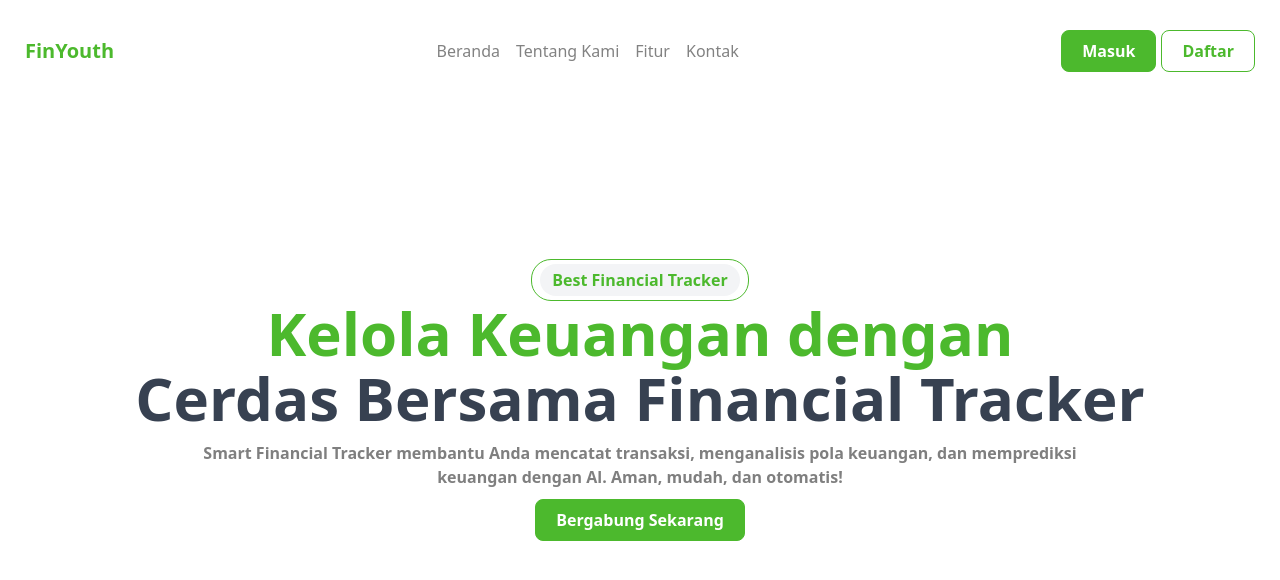
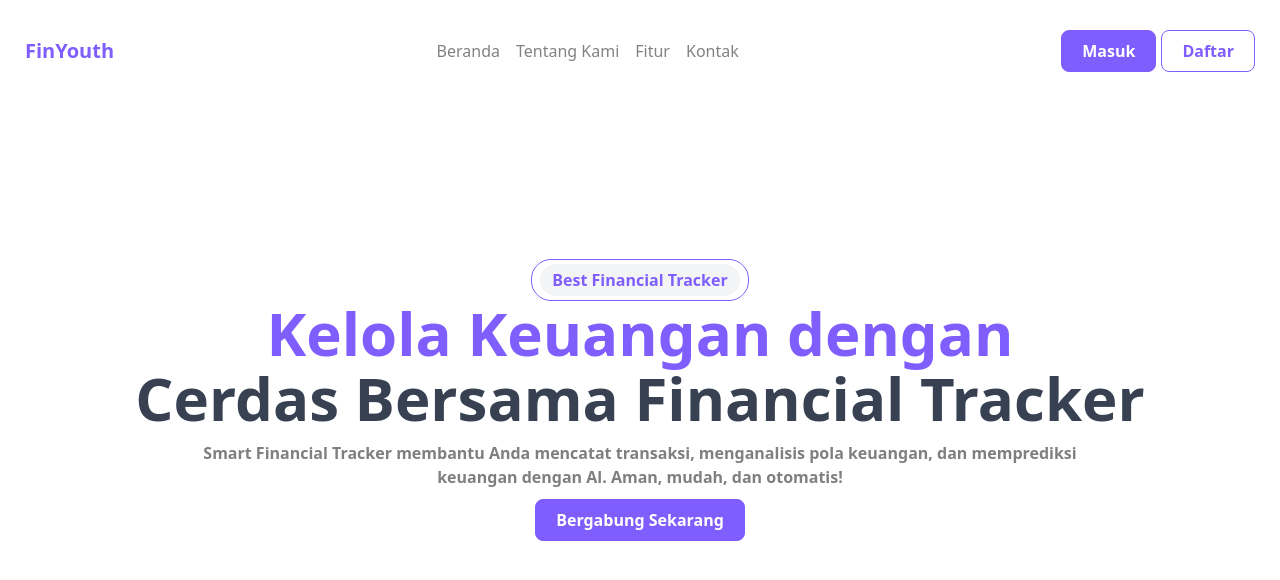
Before and after one commit to Randi-95/capstone2, a React (Vite) app: page / in a window 1280 px wide. Shown: the top 580 px of the page. Built offline with nearby package versions, Linux system fonts and the light colour scheme.

Commit message:
ganti warna

```diff
--- a/component/fragments/home.jsx
+++ b/component/fragments/home.jsx
@@ -6,17 +6,17 @@ export const Home = (props) => {
     return (
         <div className="home w-full h-screen flex flex-col items-center justify-center">
             <div className="title">
-                <button className="bg-white py-1 px-2 border border-[#4CB92D] rounded-[20px]"><p className="text-[#4CB92D] font-[600] py-1 px-3 bg-gray-100 rounded-[20px]">Best Financial Tracker</p></button>
+                <button className="bg-white py-1 px-2 border border-[#7f5efd] rounded-[20px]"><p className="text-[#7f5efd] font-[600] py-1 px-3 bg-gray-100 rounded-[20px]">Best Financial Tracker</p></button>
             </div>
             <div className="content flex flex-col justify-center ">
-                <p className="text-[60px] leading-[65px]  text-center  font-[600] text-[#374151]"><span className="text-[#4CB92D]">Kelola Keuangan dengan</span> <br /> Cerdas Bersama Financial Tracker </p>
+                <p className="text-[60px] leading-[65px]  text-center  font-[600] text-[#374151]"><span className="text-[#7f5efd]">Kelola Keuangan dengan</span> <br /> Cerdas Bersama Financial Tracker </p>
                 <span className="flex justify-center mt-[10px]">
                     <p className="w-[70%] font-[600] text-center text-[#7F7F7F]">Smart Financial Tracker membantu Anda mencatat transaksi, menganalisis pola keuangan, dan memprediksi keuangan dengan Al.
                     Aman, mudah, dan otomatis!</p>
                 </span>
             </div>
             <div className="mt-[10px]">
-                <Button bgColor='bg-[#4CB92D]' border='border-[#4CB92D]' hover='hover:bg-transparent' hoverText = 'group-hover:text-[#4CB92D] ' >Bergabung Sekarang</Button>
+                <Button bgColor='bg-[#7f5efd]' border='border-[#7f5efd]' hover='hover:bg-transparent' hoverText = 'group-hover:text-[#4CB92D] ' >Bergabung Sekarang</Button>
             </div>
         </div>
     )
--- a/component/fragments/navbar.jsx
+++ b/component/fragments/navbar.jsx
@@ -24,19 +24,19 @@ function Navbar() {
         <div className={`navbar fixed top-0 right-0 left-0 transition-all duration-[0.1s] ${scrolling ? "bg-white shadow-lg px-[12px] py-[20px]" : "bg-white px-[25px] py-[30px]"}`}>
             <div className="container-navbar flex justify-between items-center">
                 <div className="nav-logo">
-                    <h2 className="text-[20px] text-[#4CB92D] font-[700]">FinYouth</h2>
+                    <h2 className="text-[20px] text-[#7f5efd] font-[700]">FinYouth</h2>
                 </div>
                 <div className="navbar-nav hidden md:block">
                     <ul className="flex gap-4">
-                        <li><a href=""><p className="text-[#828282] text-[16px] font-[500] hover:text-[#4CB92D]">Beranda</p></a></li>
-                        <li><a href=""><p className="text-[#828282] text-[16px] font-[500] hover:text-[#4CB92D]">Tentang Kami</p></a></li>
-                        <li><a href=""><p className="text-[#828282] text-[16px] font-[500] hover:text-[#4CB92D]">Fitur</p></a></li>
-                        <li><a href=""><p className="text-[#828282] text-[16px] font-[500] hover:text-[#4CB92D]">Kontak</p></a></li>
+                        <li><a href=""><p className="text-[#828282] text-[16px] font-[500] hover:text-[#7f5efd]">Beranda</p></a></li>
+                        <li><a href=""><p className="text-[#828282] text-[16px] font-[500] hover:text-[#7f5efd]">Tentang Kami</p></a></li>
+                        <li><a href=""><p className="text-[#828282] text-[16px] font-[500] hover:text-[#7f5efd]">Fitur</p></a></li>
+                        <li><a href=""><p className="text-[#828282] text-[16px] font-[500] hover:text-[#7f5efd]">Kontak</p></a></li>
                     </ul>
                 </div>
                 <div className="navbar-button flex gap-[5px]">
-                    <Button bgColor='bg-[#4CB92D]' border='border-[#4CB92D]' hover='hover:bg-transparent' hoverText = 'group-hover:text-[#4CB92D] ' >Masuk</Button>
-                    <Button bgColor='bg-transparent' border='border-[#4CB92D]' text='text-[#4CB92D]' hover="hover:bg-[#4CB92D]" hoverText="group-hover:text-white">Daftar</Button>
+                    <Button bgColor='bg-[#7f5efd]' border='border-[#7f5efd]' hover='hover:bg-transparent' hoverText = 'group-hover:text-[#4CB92D] ' >Masuk</Button>
+                    <Button bgColor='bg-transparent' border='border-[#7f5efd]' text='text-[#7f5efd]' hover="hover:bg-[#4CB92D]" hoverText="group-hover:text-white">Daftar</Button>
                 </div>
             </div>
         </div>
```
